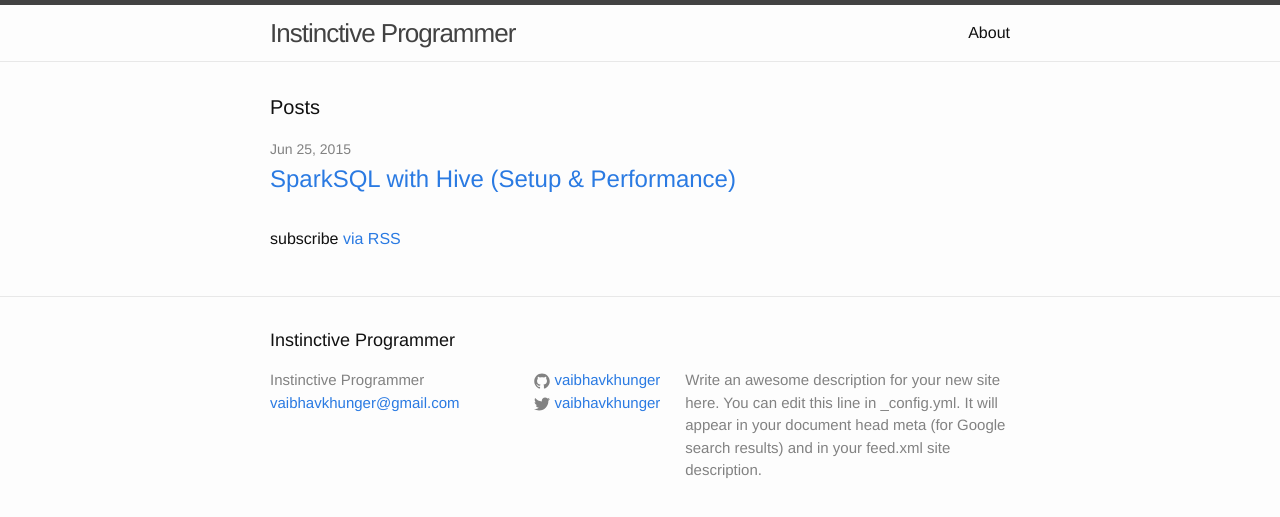
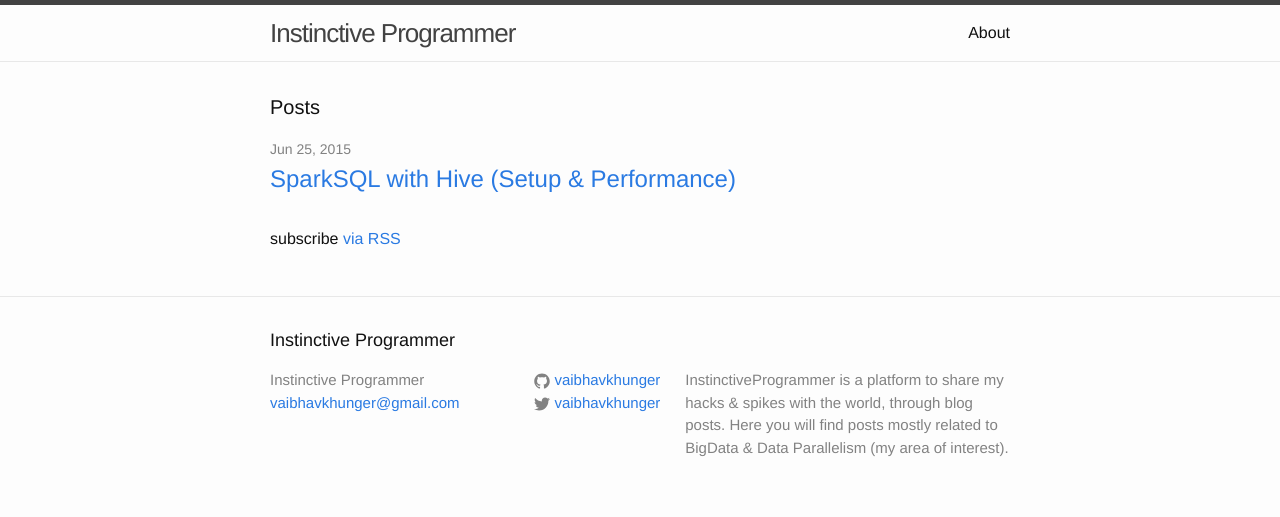
Before and after one commit to instinctiveprogrammer/instinctiveprogrammer.github.io, a Jekyll site: the page built from index.html, in a window 1280 px wide. Shown: the top 517 px of the page. Built offline with Jekyll 4.4.1, drawn with Linux system fonts in a browser that asks for light colours.

Commit message:
Adding desc about site

```diff
--- a/_config.yml
+++ b/_config.yml
@@ -1,12 +1,13 @@
 # Site settings
 title: Instinctive Programmer
 email: vaibhavkhunger@gmail.com
-description: > # this means to ignore newlines until "baseurl:"
-  Write an awesome description for your new site here. You can edit this
-  line in _config.yml. It will appear in your document head meta (for
-  Google search results) and in your feed.xml site description.
+description: >
+  InstinctiveProgrammer is a platform to share my hacks & spikes
+  with the world, through blog posts. Here you will find posts mostly related
+  to BigData & Data Parallelism (my area of interest).
+
 baseurl: "" # the subpath of your site, e.g. /blog/
-url: "http://yourdomain.com" # the base hostname & protocol for your site
+url: "http://instinctiveprogrammer.github.io/" # the base hostname & protocol for your site
 twitter_username: vaibhavkhunger
 github_username:  vaibhavkhunger
 
```
Also changed, not shown: Gemfile.lock, 2 other files.
